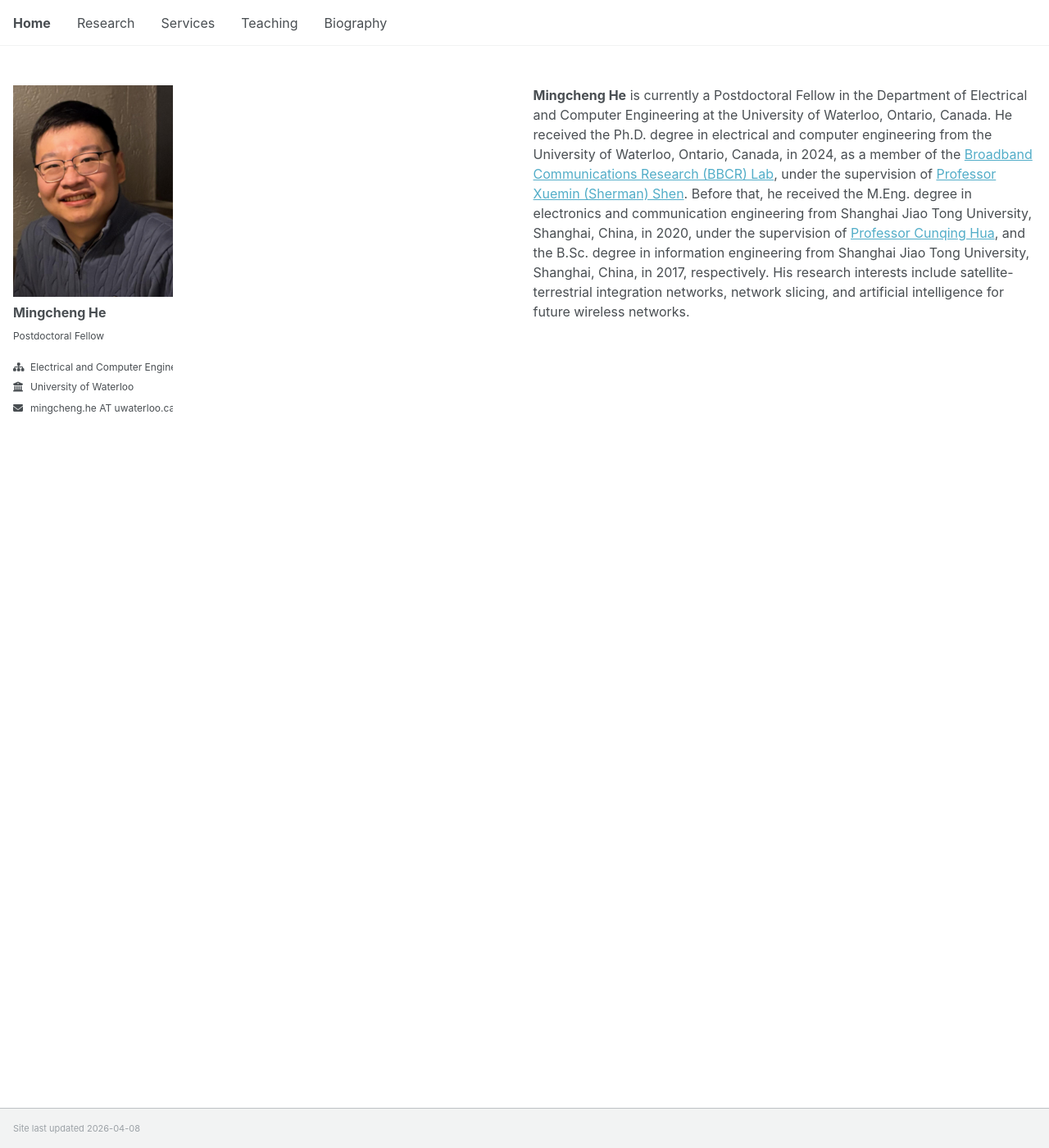
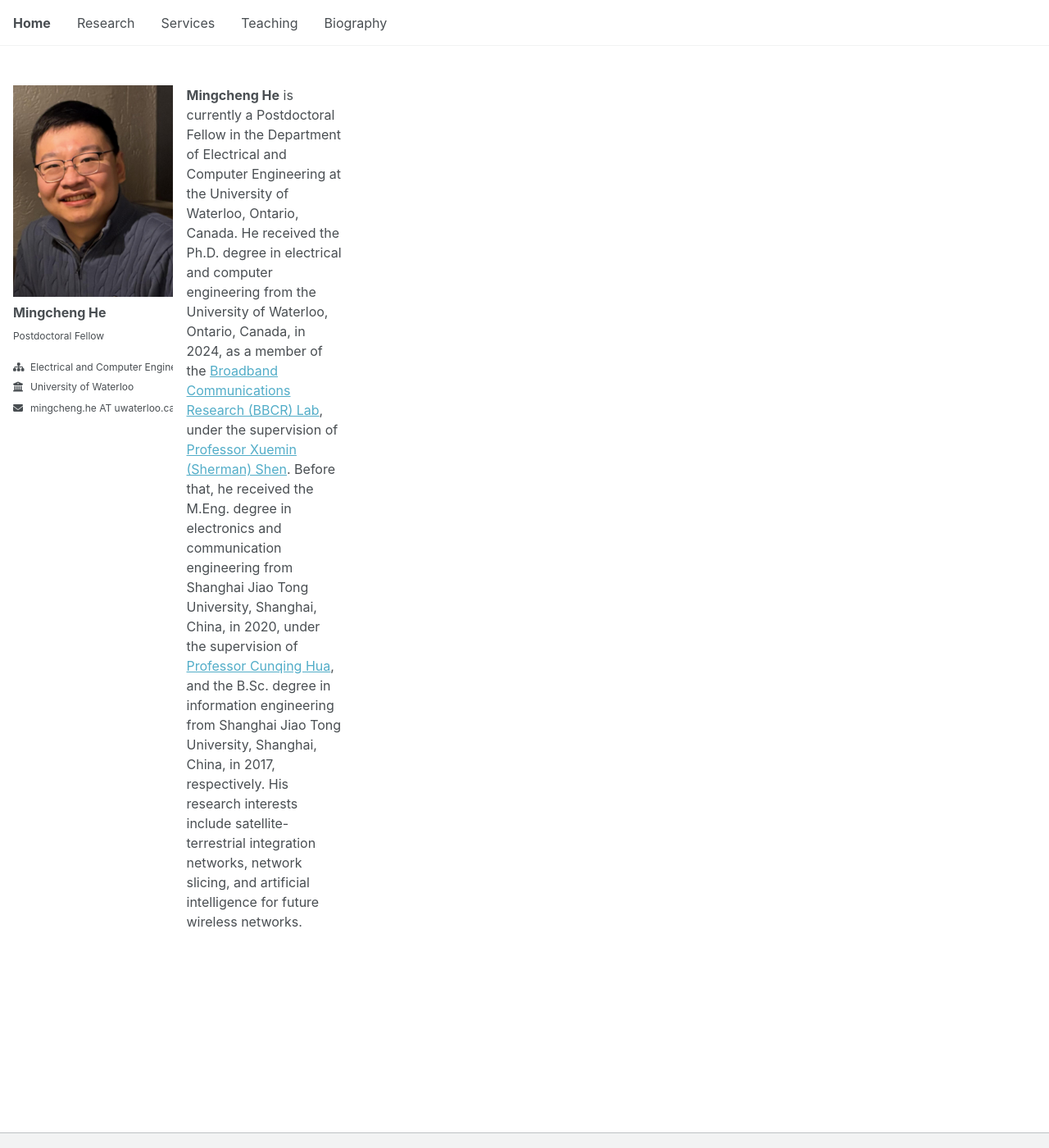
Before and after one commit to mingcheng-he/mingcheng-he.github.io, a Jekyll site: the page built from _pages/about.md, in a window 1280 px wide and 1400 px high. Shown: the whole window at 82% size. Built offline with Jekyll 4.4.1, drawn with Linux system fonts in a browser that asks for light colours; a script that is not in the unit is left out.

Commit message:
Update _archive.scss

```diff
--- a/_sass/layout/_archive.scss
+++ b/_sass/layout/_archive.scss
@@ -5,14 +5,22 @@
 .archive {
   margin-bottom: 2em;
 
+  @include breakpoint($large) {
+    @include span(6 of 12);
+    @include prefix(2 of 12);
+    @include suffix(2 of 12);
+  }
+
+  /*
   @include breakpoint($medium) {
     @include span(12 of 12);
   }
 
   @include breakpoint($large) {
-    @include span(8 of 12 last);
-    @include prefix(2 of 12);
+    @include span(10 of 12 last);
+    @include prefix(0.5 of 12);
   }
+  */
 
   a {
     text-decoration: underline;
```
